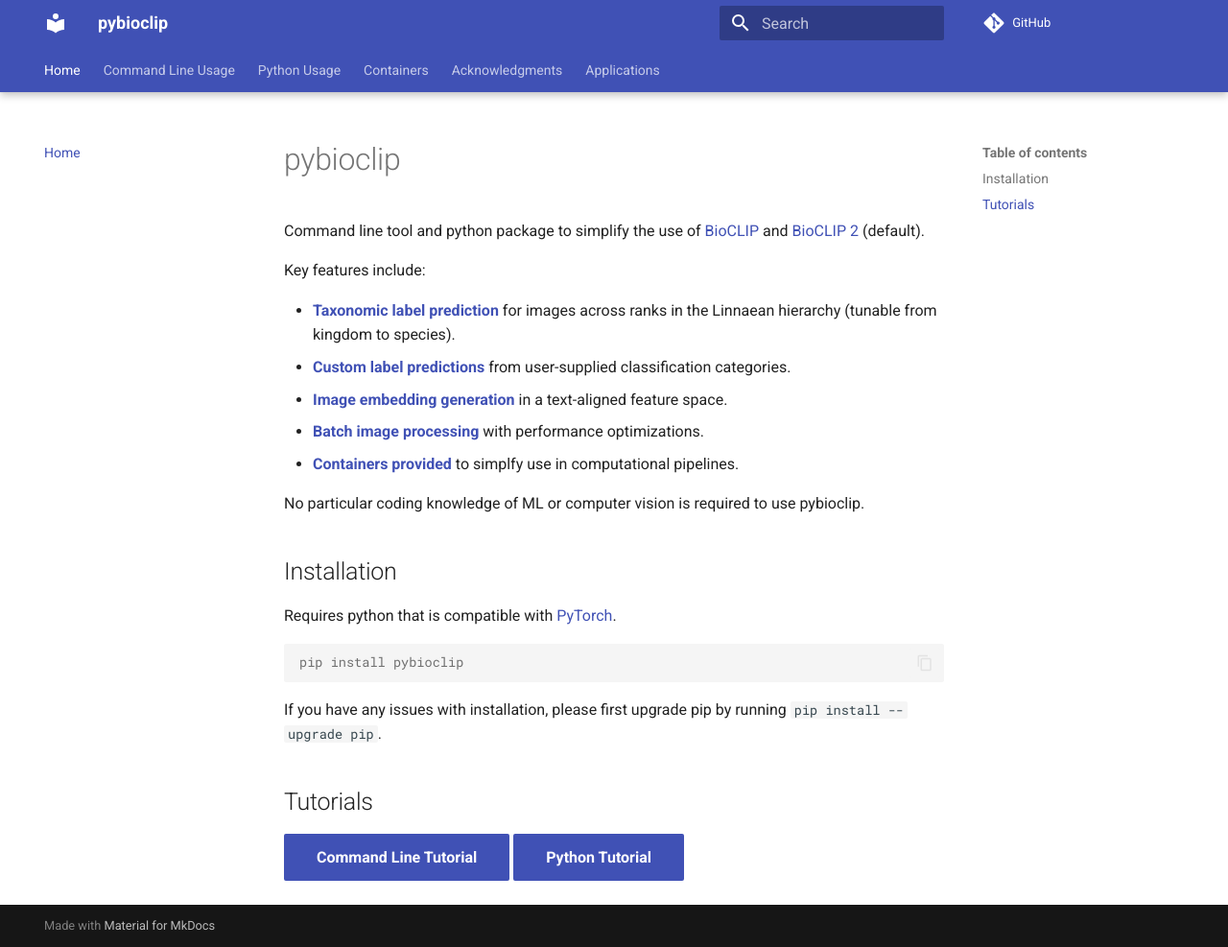
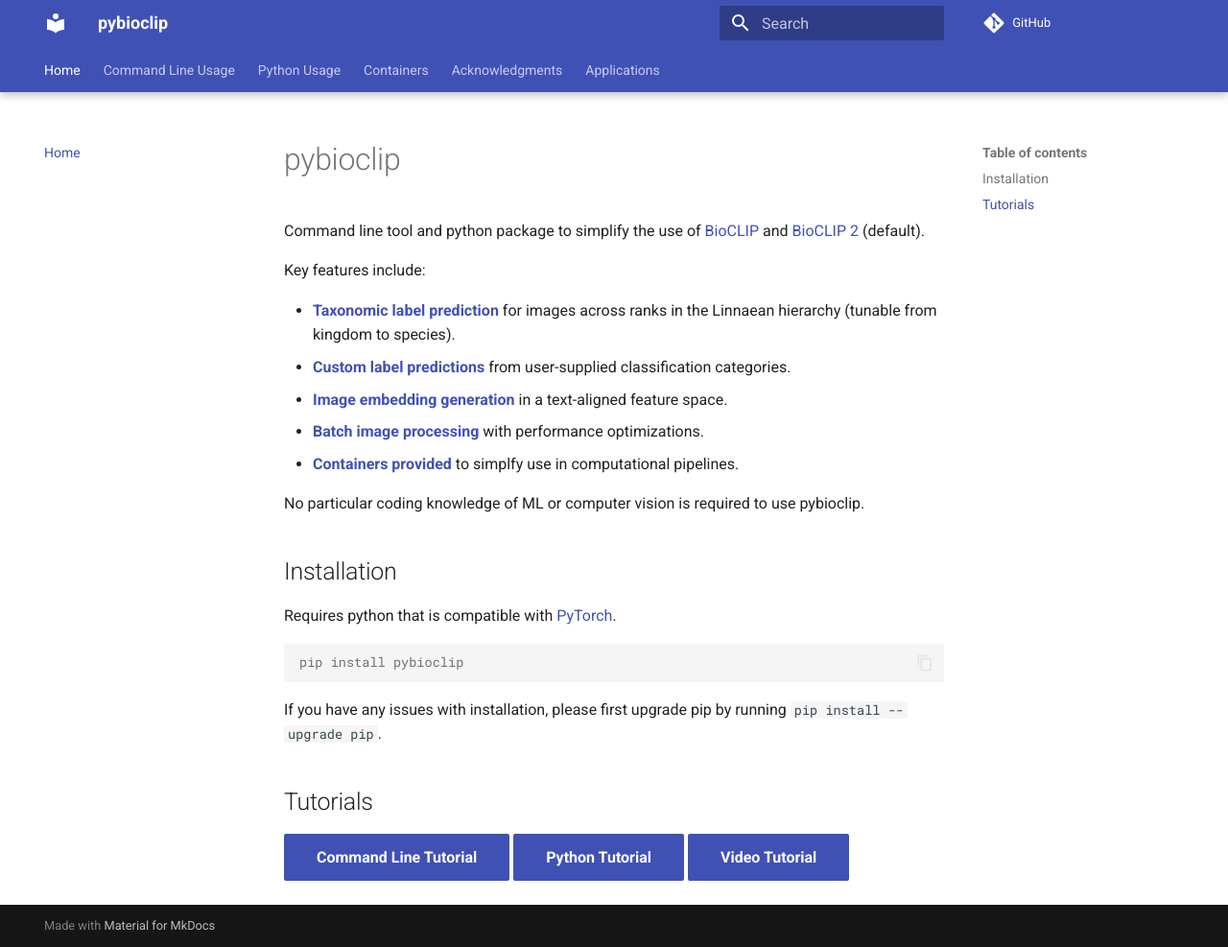
Before and after one commit to Imageomics/pybioclip, an MkDocs documentation site: the page built from docs/index.md, in a window 1280 px wide and 987 px high. Shown: the whole window at 96% size. Built offline with MkDocs 1.6.1 and Material for MkDocs 9.7.7, drawn with Linux system fonts in a browser that asks for light colours; comment, search, counter and statistics services are not loaded.

Commit message:
Adds Video Tutorial link to documentation
Addresses and closes #170.

```diff
--- a/docs/index.md
+++ b/docs/index.md
@@ -23,4 +23,4 @@
 
 
 ## Tutorials
-[Command Line Tutorial](command-line-tutorial.md){ .md-button .md-button--primary } [Python Tutorial](python-tutorial.md){ .md-button .md-button--primary }
+[Command Line Tutorial](command-line-tutorial.md){ .md-button .md-button--primary } [Python Tutorial](python-tutorial.md){ .md-button .md-button--primary } [Video Tutorial](https://youtu.be/kVsGDiN7fTg?si=EVMK7G1gUu19UOQP){ .md-button .md-button--primary }
```
